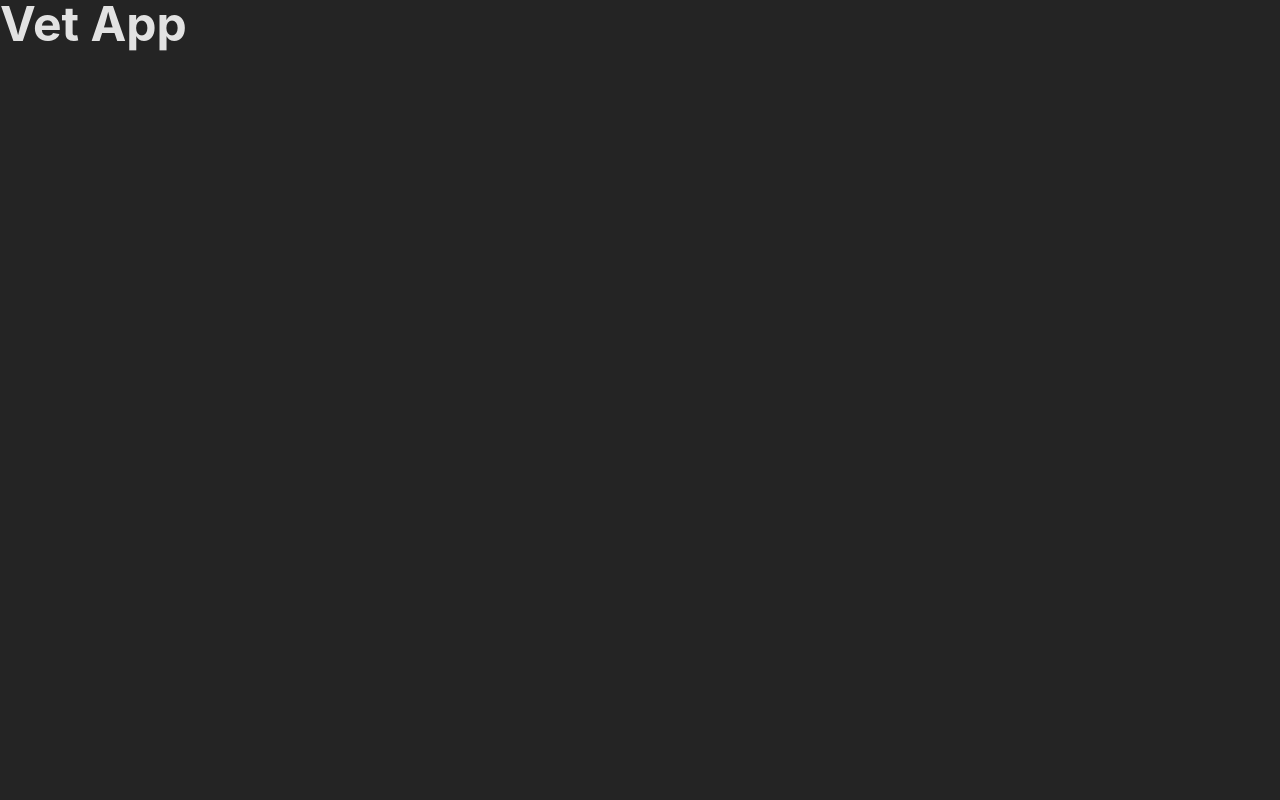
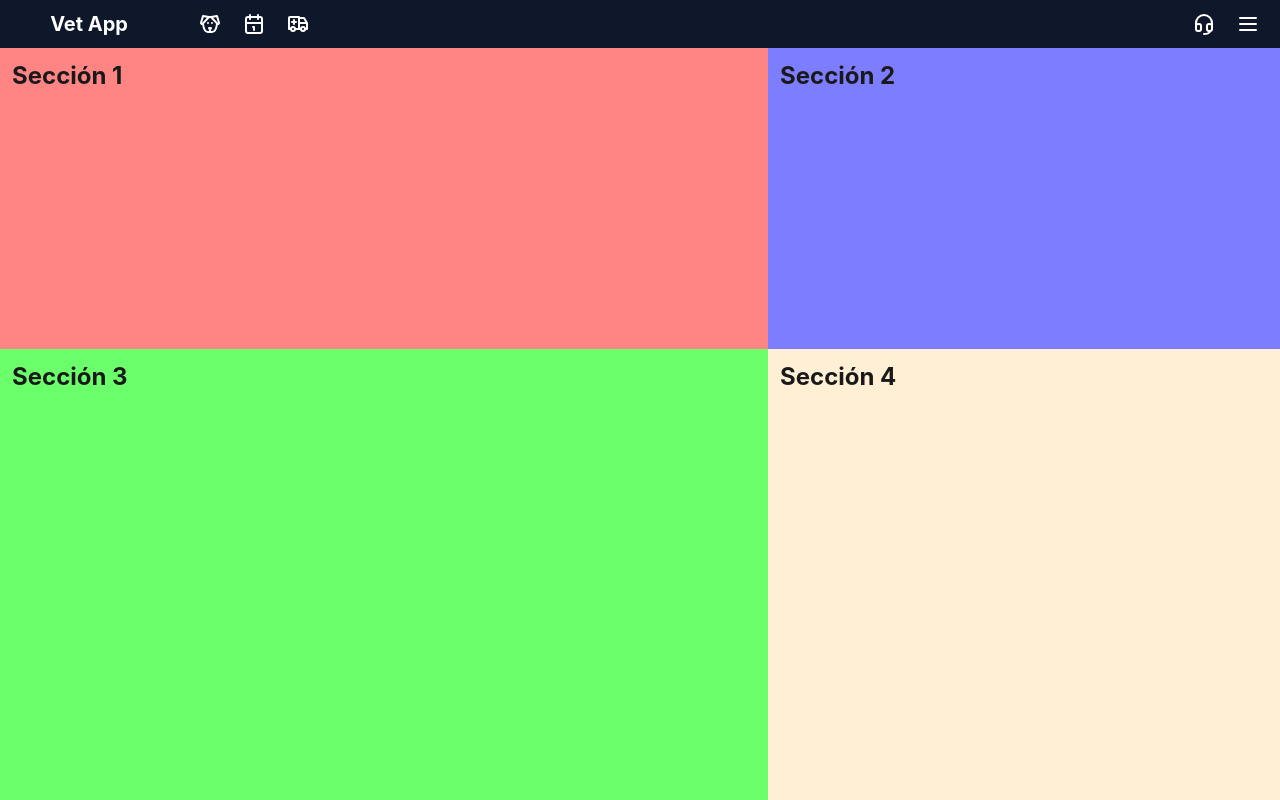
Before and after one commit to MBV-Code/vet-app, a React (Vite) app: page / in a window 1280 px wide. Built offline with nearby package versions, Linux system fonts and the light colour scheme.

Commit message:
Add main layout

```diff
--- a/src/App.jsx
+++ b/src/App.jsx
@@ -1,7 +1,22 @@
+import { Header } from './components/Header'
+import { Sidebar } from './components/Sidebar'
+import { MainContent } from './layouts/MainContent'
+
 function App () {
   return (
     <>
-      <h1 className='text-5xl font-bold'>Vet App</h1>
+      <Header />
+      <main className='md:flex'>
+        <Sidebar />
+        <section className='w-full'>
+          <MainContent>
+            <h2 className='text-2xl font-bold'>Sección 1</h2>
+            <h2 className='text-2xl font-bold'>Sección 2</h2>
+            <h2 className='text-2xl font-bold'>Sección 3</h2>
+            <h2 className='text-2xl font-bold'>Sección 4</h2>
+          </MainContent>
+        </section>
+      </main>
     </>
   )
 }
--- a/src/index.css
+++ b/src/index.css
@@ -7,9 +7,9 @@
 	line-height: 1.5;
 	font-weight: 400;
 
-	color-scheme: light dark;
-	color: rgba(255, 255, 255, 0.87);
-	background-color: #242424;
+	color-scheme: light;
+	color: rgba(25, 25, 25);
+	background-color: #f3f3f3;
 
 	font-synthesis: none;
 	text-rendering: optimizeLegibility;
@@ -17,3 +17,40 @@
 	-moz-osx-font-smoothing: grayscale;
 	-webkit-text-size-adjust: 100%;
 }
+
+@layer components {
+	.main-content-grid {
+		display: grid;
+		grid-template-columns: repeat(5, 1fr);
+		grid-template-rows: repeat(5, 1fr);
+		grid-column-gap: 0px;
+		grid-row-gap: 0px;
+	}
+	.main-content-grid > :nth-child(1) {
+		background-color: rgb(255, 133, 133);
+		grid-area: 1 / 1 / 3 / 4;
+		padding: 12px;
+	}
+	.main-content-grid > :nth-child(2) {
+		background-color: rgb(125, 125, 255);
+		grid-area: 1 / 4 / 3 / 6;
+		padding: 12px;
+	}
+	.main-content-grid > :nth-child(3) {
+		background-color: rgb(107, 255, 107);
+		grid-area: 3 / 1 / 6 / 4;
+		padding: 12px;
+	}
+	.main-content-grid > :nth-child(4) {
+		background-color: papayawhip;
+		grid-area: 3 / 4 / 6 / 6;
+		padding: 12px;
+	}
+
+	@media (max-width: 768px) {
+		.main-content-grid {
+			display: flex;
+			flex-direction: column;
+		}
+	}
+}
--- /dev/null
+++ b/src/layouts/MainContent.jsx
@@ -0,0 +1,7 @@
+export function MainContent ({ children }) {
+  return (
+    <section className='w-full h-[calc(100vh-3rem)] main-content-grid'>
+      {children}
+    </section>
+  )
+}
```
